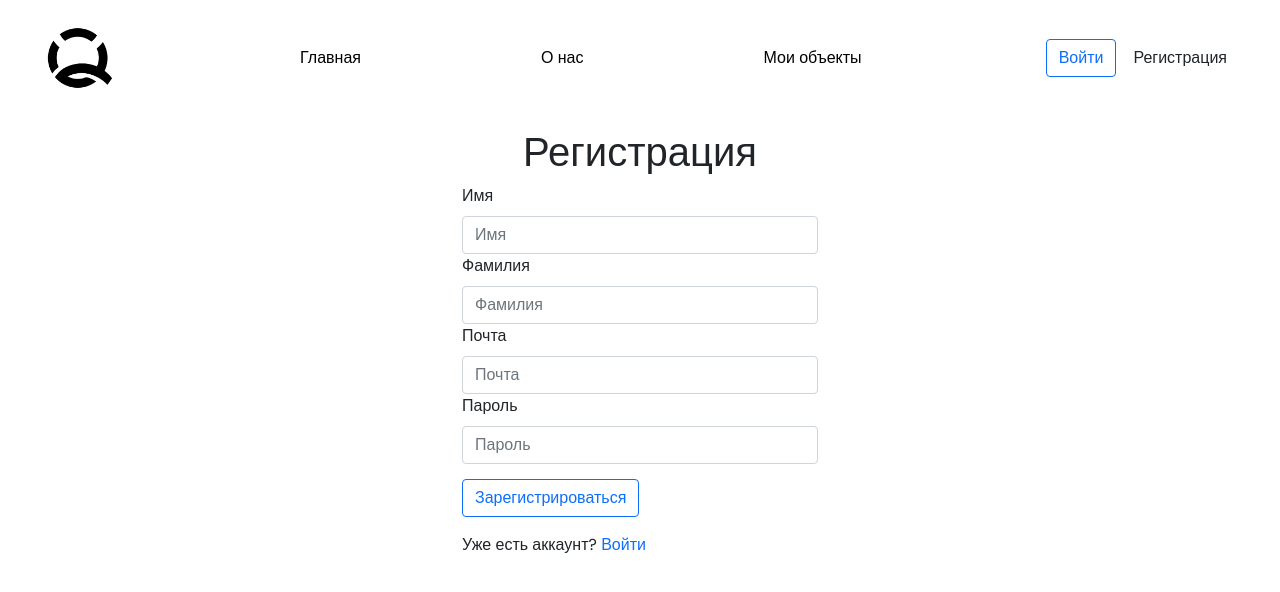
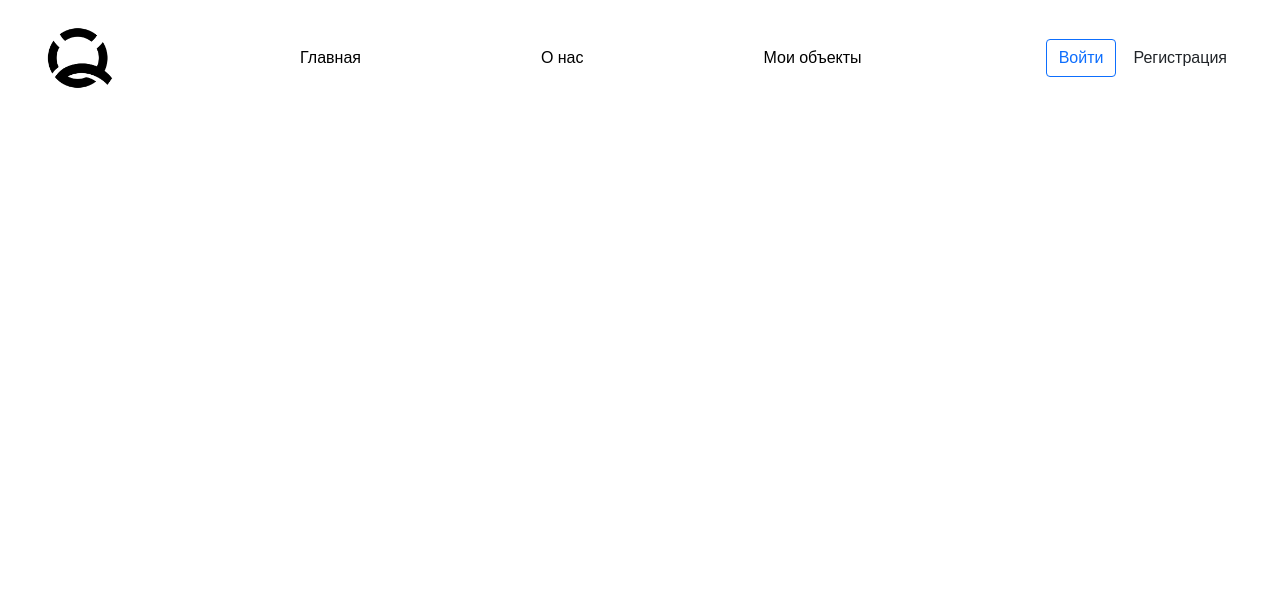
Before and after one commit to SultokTheF/QUSH, a React (Create React App) app: page /register in a window 1280 px wide. Shown: the top 592 px of the page. Built offline with nearby package versions, Linux system fonts and the light colour scheme.

Commit message:
added edit function

```diff
--- a/src/App.js
+++ b/src/App.js
@@ -3,9 +3,8 @@ import {Route, Routes} from 'react-router-dom';
 
 import Navbar from './components/Navbar';
 
-import Login from './pages/Fields/Login';
-import Register from './pages/Fields/Register'
-;
+// import Login from './pages/Fields/Login';
+// import Register from './pages/Fields/Register';
 import ObjectsPage from './pages/Objects/ObjectsPage';
 import ObjectPage from './pages/Objects/ObjectPage';
 
@@ -31,8 +30,8 @@ export default class App extends Component {
           <Route path='/object/:id/' element={<ObjectPage/>}/>
           <Route path='/objects' element={<ObjectsPage/>}/>
 
-          <Route path='/login' element={<Login/>}/>
-          <Route path='/register' element={<Register/>}/>
+          {/* <Route path='/login' element={<Login/>}/> */}
+          {/* <Route path='/register' element={<Register/>}/> */}
 
           <Route path='/add' element={<AddField/>}/>
           <Route path='/edit/:id' element={<EditField/>}/>
--- a/src/pages/Fields/Login.js
+++ /dev/null
@@ -1,81 +0,0 @@
-import React, { useState } from 'react';
-import { Container, Form, Button, Row, Col } from 'react-bootstrap';
-
-const Login = () => {
-  const [email, setEmail] = useState('');
-  const [password, setPassword] = useState('');
-
-  const handleSubmit = (e) => {
-    e.preventDefault();
-
-    const formData = {
-      email:email,
-      password: password
-  };
-  fetch('http://localhost:8082/auth', {
-  method: 'POST',
-  headers: {
-    'Content-Type': 'application/json'
-  },
-  body: JSON.stringify(formData)
-})
-  .then(response => response.text()) // вызываем response.text() для получения текстового содержимого
-  .then(data => {
-    // Обработка ответа от сервера
-    console.log(data);
-    // Сохранение токена в localStorage
-    localStorage.setItem('token', data);
-  })
-  .catch(error => {
-    // Обработка ошибок
-    console.error(error);
-  });
-  };
-
-  return (
-    <div className="login-container">
-      <Container>
-        <Row className="justify-content-center">
-          <Col md={4}>
-            <h1 className='text-center' style={{ marginBottom: '15px' }}>Войти</h1>
-            <Form onSubmit={handleSubmit}>
-              <Form.Group controlId="email" style={{ marginBottom: '15px' }}>
-                <Form.Label>Почта</Form.Label>
-                <Form.Control
-                  type="email"
-                  placeholder="Введите почту"
-                  value={email}
-                  onChange={(e) => setEmail(e.target.value)}
-                />
-              </Form.Group>
-
-              <Form.Group controlId="password" style={{ marginBottom: '25px' }}>
-                <Form.Label>Пароль</Form.Label>
-                <Form.Control
-                  type="password"
-                  placeholder="Введите пароль"
-                  value={password}
-                  onChange={(e) => setPassword(e.target.value)}
-                />
-              </Form.Group>
-
-              <Button variant="outline-primary" type="submit">
-                Войти
-              </Button>
-
-              <p className="mt-3">
-                Нет аккаунта? <a href="/register">Зарегистрироваться</a>
-              </p>
-
-              <p>
-                <a href="/forgot-password">Забыли пароль?</a>
-              </p>
-            </Form>
-          </Col>
-        </Row>
-      </Container>
-    </div>
-  );
-};
-
-export default Login;
--- a/src/pages/Fields/Register.js
+++ /dev/null
@@ -1,101 +0,0 @@
-import React, { useState } from 'react';
-import { Container, Form, Button, Row, Col } from 'react-bootstrap';
-
-const Register = () => {
-  const [firstName, setFirstName] = useState('');
-  const [lastName, setLastName] = useState('');
-  const [email, setEmail] = useState('');
-  const [password, setPassword] = useState('');
-
-  const handleSubmit = (e) => {
-    e.preventDefault();
-
-    // Ваша логика для отправки данных формы на сервер
-    const formData = {
-      email:email,
-      password: password,
-      firstName: firstName,
-      lastName: lastName
-  };
-
-  fetch('http://localhost:8082/auth/register', {
-    method: 'POST',
-    headers: {
-      'Content-Type': 'application/json'
-    },
-    body: JSON.stringify(formData)
-  })
-    .then(response => response)
-    .then(data => {
-      // Обработка ответа от сервера
-      console.log(data);
-    })
-    .catch(error => {
-      // Обработка ошибок
-      console.error(error);
-    });
-  }
-
-  return (
-    <div className="register-container">
-      <Container>
-        <Row className="justify-content-center">
-          <Col md={4}>
-            <h1 className="text-center">Регистрация</h1>
-            <Form onSubmit={handleSubmit}>
-              <Form.Group controlId="firstName">
-                <Form.Label>Имя</Form.Label>
-                <Form.Control
-                  type="text"
-                  placeholder="Имя"
-                  value={firstName}
-                  onChange={(e) => setFirstName(e.target.value)}
-                />
-              </Form.Group>
-
-              <Form.Group controlId="lastName">
-                <Form.Label>Фамилия</Form.Label>
-                <Form.Control
-                  type="text"
-                  placeholder="Фамилия"
-                  value={lastName}
-                  onChange={(e) => setLastName(e.target.value)}
-                />
-              </Form.Group>
-
-              <Form.Group controlId="email">
-                <Form.Label>Почта</Form.Label>
-                <Form.Control
-                  type="email"
-                  placeholder="Почта"
-                  value={email}
-                  onChange={(e) => setEmail(e.target.value)}
-                />
-              </Form.Group>
-
-              <Form.Group controlId="password" style={{ marginBottom: '15px' }}>
-                <Form.Label>Пароль</Form.Label>
-                <Form.Control
-                  type="password"
-                  placeholder="Пароль"
-                  value={password}
-                  onChange={(e) => setPassword(e.target.value)}
-                />
-              </Form.Group>
-
-              <Button variant="outline-primary" type="submit">
-                Зарегистрироваться
-              </Button>
-
-              <p className="mt-3">
-                Уже есть аккаунт? <a href="/login">Войти</a>
-              </p>
-            </Form>
-          </Col>
-        </Row>
-      </Container>
-    </div>
-  );
-};
-
-export default Register;
```
